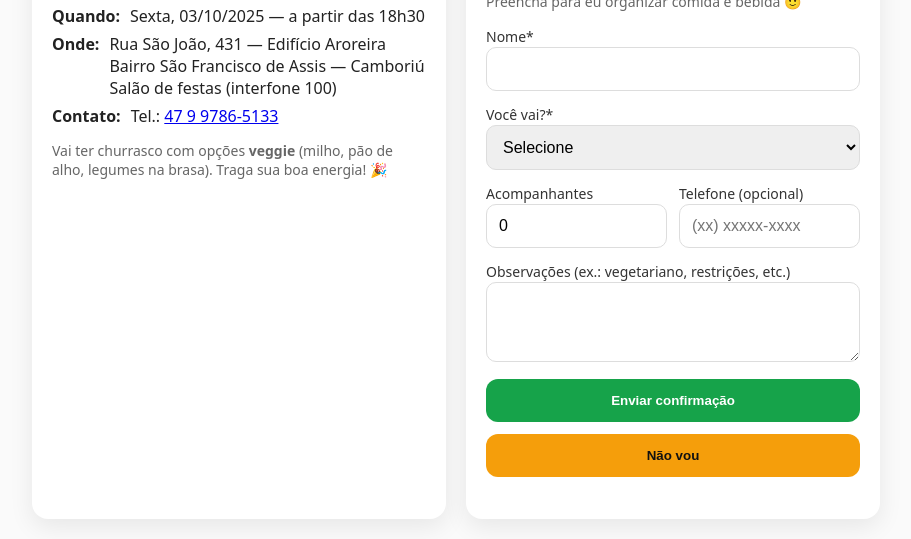
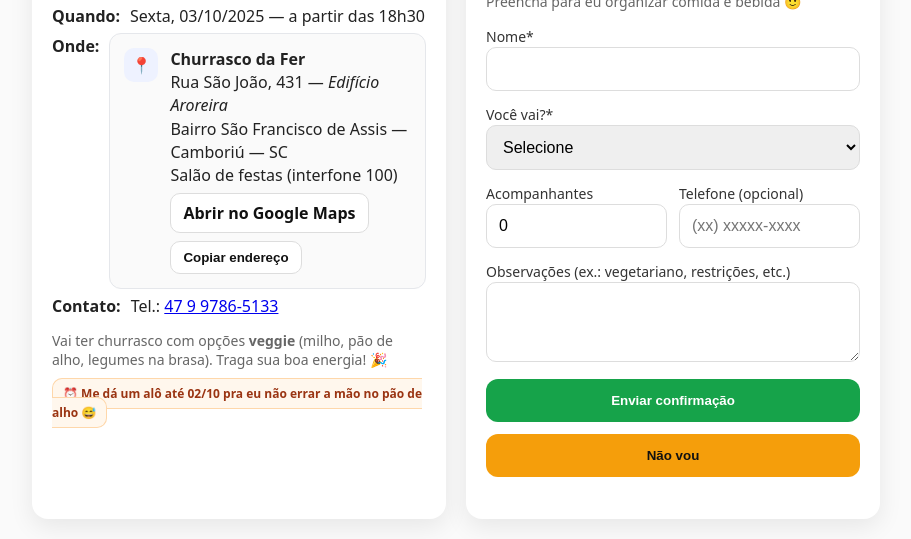
Before and after one commit to FerEnnes/convite-rsvp, a plain HTML site: page index.html in a window 1280 px wide. Shown: the part 745-1284 px from the top of the page, without its empty margins (184-1095 px from the left). Drawn offline with Linux system fonts and the light colour scheme.

Commit message:
feat: endereço estilizado + maps + deadline

```diff
--- a/index.html
+++ b/index.html
@@ -38,6 +38,25 @@
 
     .small { font-size:12px; color:var(--muted); }
     .section-title { display:flex; align-items:center; justify-content:space-between; margin-bottom:8px;}
+
+    /* ===== Endereço estilizado ===== */
+    .address-card{
+      display:grid; grid-template-columns:auto 1fr; gap:12px;
+      padding:14px; border:1px solid #e5e7eb; border-radius:12px; background:#fafafa
+    }
+    .addr-icon{
+      width:34px; height:34px; border-radius:10px;
+      display:grid; place-items:center; background:#eef2ff; color:#3730a3; font-weight:800
+    }
+    .addr-body{display:grid; gap:6px}
+    .addr-lines{line-height:1.45}
+    .addr-actions{display:flex; gap:8px; flex-wrap:wrap}
+    .map-btn,.copy-btn{
+      padding:8px 12px; border-radius:10px; border:1px solid #ddd; cursor:pointer;
+      background:#fff; font-weight:600; text-decoration:none; color:#111
+    }
+    .map-btn:hover,.copy-btn:hover{background:#f8fafc}
+    .deadline { background:#fff7ed; color:#9a3412; border:1px solid #fed7aa; padding:6px 10px; border-radius:10px; font-weight:600; font-size:12px;}
   </style>
 </head>
 <body>
@@ -47,6 +66,7 @@
     </div>
 
     <div class="grid">
+      <!-- CARTÃO DO EVENTO -->
       <div class="card">
         <div class="section-title">
           <h1>Churrasco da Fer</h1>
@@ -56,18 +76,38 @@
         <div class="event-line"><strong>Quando:</strong>
           <span id="whenText"></span>
         </div>
-        <div class="event-line"><strong>Onde:</strong>
-          <div>
-            Rua São João, 431 — Edifício Aroreira<br/>
-            Bairro São Francisco de Assis — Camboriú<br/>
-            Salão de festas (interfone 100)
+
+        <!-- Bloco de endereço estilizado -->
+        <div class="event-line" style="align-items:stretch;">
+          <strong style="margin-top:2px;">Onde:</strong>
+          <div class="address-card">
+            <div class="addr-icon">📍</div>
+            <div class="addr-body">
+              <div class="addr-lines">
+                <strong>Churrasco da Fer</strong><br/>
+                Rua São João, 431 — <em>Edifício Aroreira</em><br/>
+                Bairro São Francisco de Assis — Camboriú — SC<br/>
+                Salão de festas (interfone 100)
+              </div>
+              <div class="addr-actions">
+                <a class="map-btn" id="btn-maps" href="#" target="_blank" rel="noopener">Abrir no Google Maps</a>
+                <button type="button" class="copy-btn" id="btn-copy">Copiar endereço</button>
+              </div>
+            </div>
           </div>
         </div>
+
         <div class="event-line"><strong>Contato:</strong>
           <span>Tel.: <a href="tel:5547997865133">47 9 9786-5133</a></span>
         </div>
+
         <p class="muted">
           Vai ter churrasco com opções <strong>veggie</strong> (milho, pão de alho, legumes na brasa). Traga sua boa energia! 🎉
+        </p>
+
+        <!-- deadline gentil -->
+        <p class="muted">
+          <span class="deadline">⏰ Me dá um alô até <strong>02/10</strong> pra eu não errar a mão no pão de alho 😅</span>
         </p>
       </div>
 
@@ -124,23 +164,39 @@
   </div>
 
   <script>
+    /* ===== Configs do evento / backend ===== */
     const SCRIPT_URL = 'https://script.google.com/macros/s/AKfycbwVtMDkU1zA2jjsYmueA1No-wej944qJP6Oqf4VEj9yZ46MkWXYpHs9YkiYo6_EXeVZ/exec';
 
     const DATA_EVENTO = 'Sexta, 03/10/2025';
     const HORA_EVENTO = 'a partir das 18h30';
+    const DEADLINE = '02/10';
+    const ENDERECO_COMPLETO = 'Rua São João, 431 - São Francisco de Assis, Camboriú - SC, 88340-000';
+    const MAPS_URL = 'https://www.google.com/maps/search/?api=1&query=' + encodeURIComponent(ENDERECO_COMPLETO);
 
-    // Texto padrão a ser enviado por WhatsApp/e-mail
+    // Render do "Quando:"
+    document.getElementById('whenText').textContent = `${DATA_EVENTO} — ${HORA_EVENTO}`;
+
+    // Ativar botões do bloco de endereço
+    document.getElementById('btn-maps').href = MAPS_URL;
+    document.getElementById('btn-copy').onclick = async () => {
+      try { await navigator.clipboard.writeText(ENDERECO_COMPLETO); alert('Endereço copiado!'); }
+      catch { alert('Não foi possível copiar.'); }
+    };
+
+    // Mensagem que vai para WhatsApp/E-mail
     function msgConvite(nome, vai, acompanhantes) {
       const titulo = 'Churrasco da Fer';
       const quando = `${DATA_EVENTO} ${HORA_EVENTO}`;
-      const onde = `Rua São João, 431 — Edifício Aroreira
-Bairro São Francisco de Assis — Camboriú
+      const onde = `Churrasco da Fer
+${ENDERECO_COMPLETO}
+Mapa: ${MAPS_URL}
 Salão de festas (interfone 100)`;
       const contato = `Tel.: 47 9 9786-5133`;
-
       const presenca = vai === 'sim'
         ? `Presença confirmada${Number(acompanhantes||0) > 0 ? ` (+${acompanhantes})` : ''}!`
         : `Não poderei ir.`;
+
+      const lembrete = `P.S.: se ainda não respondeu, me dá um alô até ${DEADLINE} pra eu não exagerar no pão de alho 😅`;
 
       return `🎉 ${titulo}
 ${quando}
@@ -149,11 +205,9 @@ ${contato}
 
 ${nome}: ${presenca}
 
-Obs.: opções vegetarianas garantidas 🌽🥖🥗`;
+Obs.: opções vegetarianas garantidas 🌽🥖🥗
+${lembrete}`;
     }
-
-    // Render do "Quando:" no card
-    document.getElementById('whenText').textContent = `${DATA_EVENTO} — ${HORA_EVENTO}`;
 
     async function enviar(payload) {
       const res = await fetch(SCRIPT_URL, {
@@ -173,10 +227,12 @@ Obs.: opções vegetarianas garantidas 🌽🥖🥗`;
 
     function setupShare(nome, vai, acompanhantes) {
       const texto = msgConvite(nome, vai, acompanhantes);
+      // WhatsApp
       btnWhats.onclick = () => {
         const url = `https://wa.me/?text=${encodeURIComponent(texto)}`;
         window.open(url, '_blank');
       };
+      // E-mail
       btnMail.onclick = () => {
         const assunto = `Confirmação — Churrasco da Fer`;
         const mailto = `mailto:?subject=${encodeURIComponent(assunto)}&body=${encodeURIComponent(texto)}`;
```
